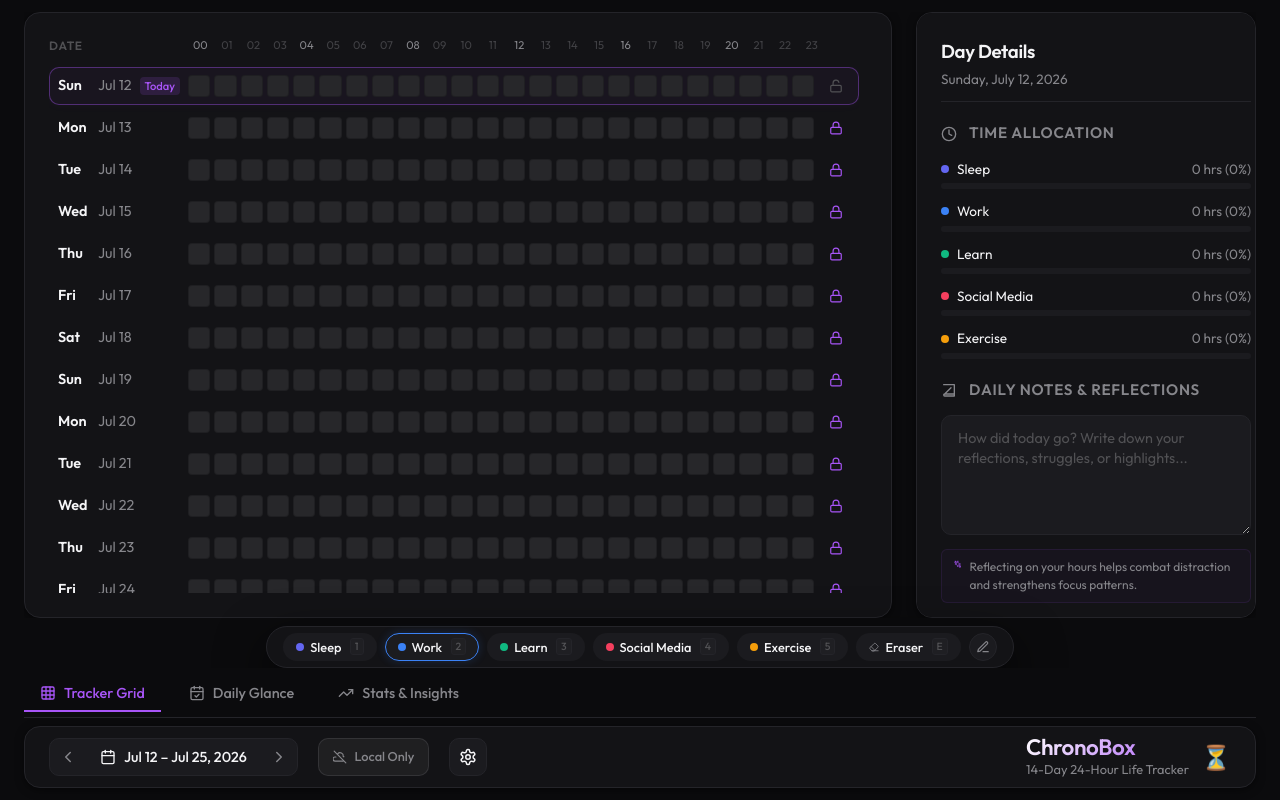
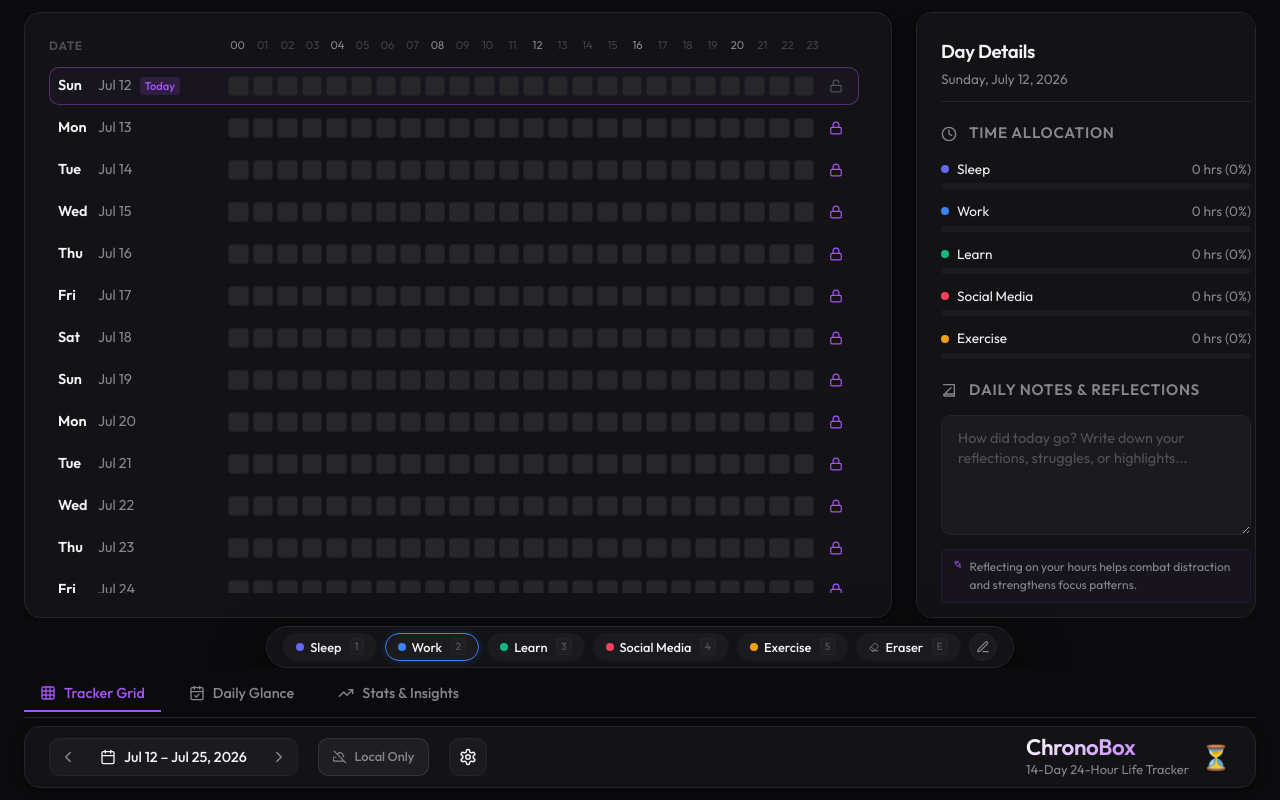
Before and after one commit to codeclose17/trackerLive, an Angular app: page / in a window 1280 px wide. Built offline with nearby package versions, Linux system fonts and the light colour scheme.

Commit message:
Increase date column width to prevent label wrapping

```diff
--- a/src/styles.css
+++ b/src/styles.css
@@ -670,7 +670,7 @@ a:hover {
 }
 
 .date-spacer {
-  width: 140px;
+  width: 178px;
   flex-shrink: 0;
   font-size: 0.75rem;
   font-weight: 600;
@@ -728,12 +728,13 @@ a:hover {
 }
 
 .row-date-label {
-  width: 130px;
+  width: 170px;
   display: flex;
   align-items: center;
   gap: 0.5rem;
   flex-shrink: 0;
   font-size: 0.9rem;
+  white-space: nowrap;
 }
 
 .day-name {
```
